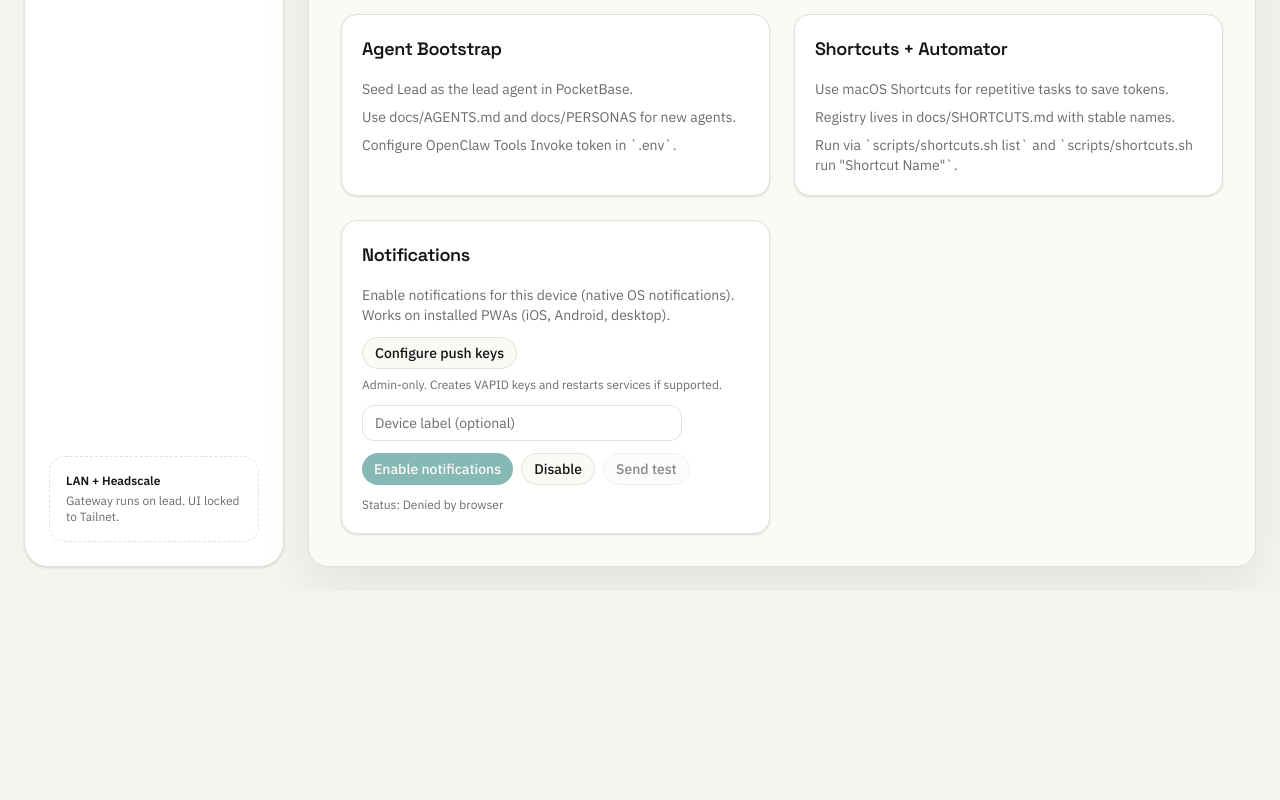
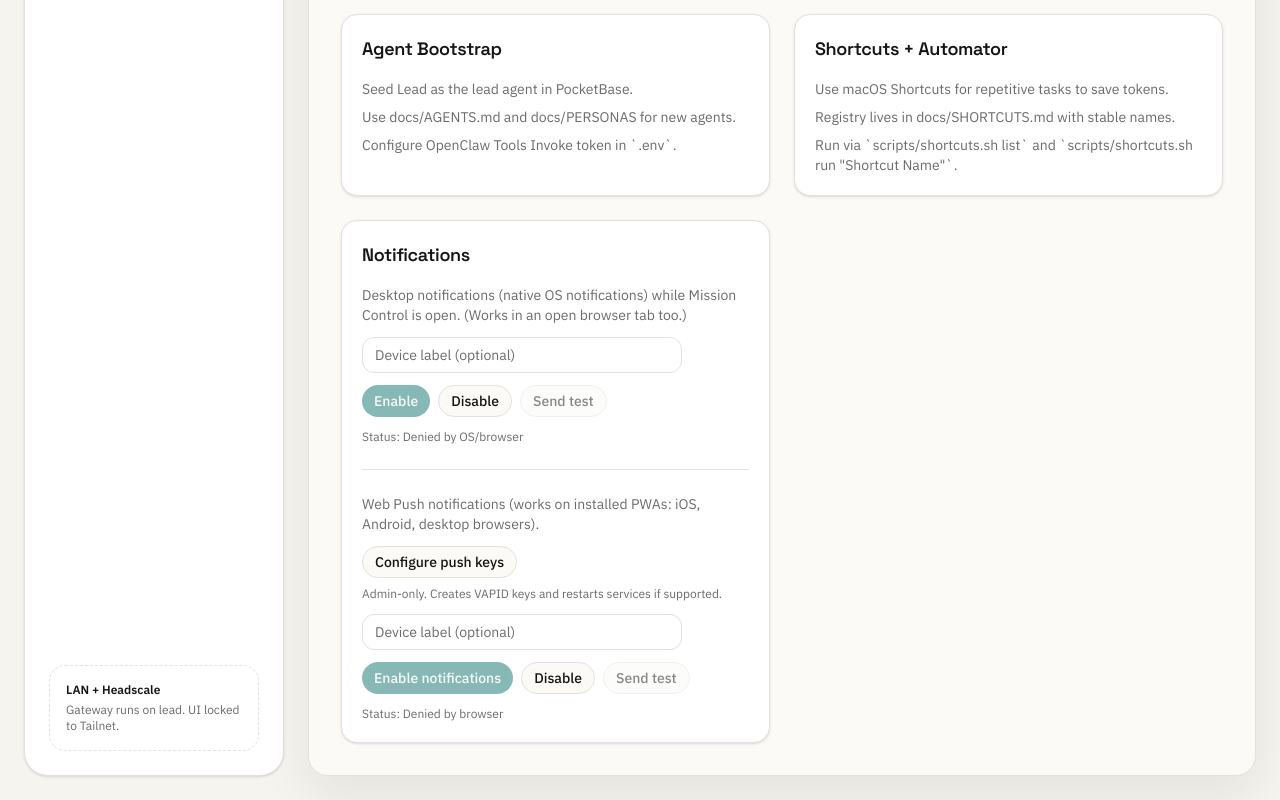
Before and after one commit to cocoHMC/mission-control, a Next.js app in the folder apps/web/: page /settings in a window 1280 px wide. Shown: the part 1485-2285 px from the top of the page. Before the commit the page ends 2076 px from the top, so only its background shows below. Built offline with nearby package versions, Linux system fonts and the light colour scheme; no server answers.

Commit message:
Notifications: add desktop realtime notifications; disable web push in Electron

```diff
--- a/apps/web/src/app/layout.tsx
+++ b/apps/web/src/app/layout.tsx
@@ -2,6 +2,7 @@ import type { Metadata, Viewport } from 'next';
 import Script from 'next/script';
 import { IBM_Plex_Sans, JetBrains_Mono, Space_Grotesk } from 'next/font/google';
 import './globals.css';
+import { DesktopNotificationsProvider } from '@/components/notifications/DesktopNotificationsProvider';
 
 const display = Space_Grotesk({
   variable: '--font-display',
@@ -49,6 +50,7 @@ export default function RootLayout({
   } catch {}
 })();`}
         </Script>
+        <DesktopNotificationsProvider />
         {children}
       </body>
     </html>
--- /dev/null
+++ b/apps/web/src/app/settings/DesktopNotifications.tsx
@@ -0,0 +1,129 @@
+'use client';
+
+import * as React from 'react';
+import { Button } from '@/components/ui/button';
+import { Input } from '@/components/ui/input';
+
+const STORAGE_KEY = 'mc_desktop_notifications_enabled';
+
+function isDesktopApp() {
+  return typeof window !== 'undefined' && Boolean((window as any).MissionControlDesktop);
+}
+
+export function DesktopNotifications() {
+  const [supported, setSupported] = React.useState(false);
+  const [permission, setPermission] = React.useState<NotificationPermission>('default');
+  const [enabled, setEnabled] = React.useState(false);
+  const [deviceLabel, setDeviceLabel] = React.useState('');
+  const [status, setStatus] = React.useState<string | null>(null);
+  const [loading, setLoading] = React.useState(false);
+
+  React.useEffect(() => {
+    const ok = typeof window !== 'undefined' && 'Notification' in window;
+    setSupported(ok);
+    if (typeof window !== 'undefined' && 'Notification' in window) setPermission(Notification.permission);
+    try {
+      setEnabled(localStorage.getItem(STORAGE_KEY) === '1');
+    } catch {
+      setEnabled(false);
+    }
+  }, []);
+
+  async function enable() {
+    if (!supported) return;
+    setStatus(null);
+    setLoading(true);
+    try {
+      const p = await Notification.requestPermission();
+      setPermission(p);
+      if (p !== 'granted') {
+        setStatus('Notification permission was not granted.');
+        return;
+      }
+      try {
+        localStorage.setItem(STORAGE_KEY, '1');
+      } catch {
+        // ignore
+      }
+      setEnabled(true);
+      setStatus('Desktop notifications enabled (while Mission Control is open).');
+    } catch (err: any) {
+      setStatus(err?.message || 'Failed to enable notifications.');
+    } finally {
+      setLoading(false);
+    }
+  }
+
+  async function disable() {
+    setStatus(null);
+    setLoading(true);
+    try {
+      try {
+        localStorage.removeItem(STORAGE_KEY);
+      } catch {
+        // ignore
+      }
+      setEnabled(false);
+      setStatus('Desktop notifications disabled.');
+    } finally {
+      setLoading(false);
+    }
+  }
+
+  async function sendTest() {
+    setStatus(null);
+    setLoading(true);
+    try {
+      if (!supported) throw new Error('Notifications not supported in this environment.');
+      if (permission !== 'granted') throw new Error('Notification permission not granted.');
+      const title = 'Mission Control';
+      const body = `Test notification${deviceLabel ? ` (${deviceLabel})` : ''}`;
+      const n = new Notification(title, { body });
+      n.onclick = () => {
+        try {
+          window.focus();
+        } catch {
+          // ignore
+        }
+      };
+      setStatus('Test notification sent.');
+    } catch (err: any) {
+      setStatus(err?.message || 'Test failed.');
+    } finally {
+      setLoading(false);
+    }
+  }
+
+  return (
+    <div className="space-y-3 text-sm text-muted">
+      <div>
+        Desktop notifications (native OS notifications) while Mission Control is open.
+        {isDesktopApp() ? ' (Recommended for the macOS app.)' : ' (Works in an open browser tab too.)'}
+      </div>
+      {!supported ? <div className="text-xs text-red-600">Notifications are not supported in this environment.</div> : null}
+      <div className="flex flex-wrap gap-2">
+        <Input
+          value={deviceLabel}
+          onChange={(event) => setDeviceLabel(event.target.value)}
+          placeholder="Device label (optional)"
+          className="h-9 w-full max-w-xs"
+        />
+      </div>
+      <div className="flex flex-wrap gap-2">
+        <Button size="sm" onClick={enable} disabled={!supported || loading || permission === 'denied'}>
+          Enable
+        </Button>
+        <Button size="sm" variant="secondary" onClick={disable} disabled={loading}>
+          Disable
+        </Button>
+        <Button size="sm" variant="secondary" onClick={sendTest} disabled={!supported || loading || !enabled}>
+          Send test
+        </Button>
+      </div>
+      <div className="text-xs text-muted">
+        Status: {permission === 'denied' ? 'Denied by OS/browser' : enabled ? 'Enabled' : 'Disabled'}
+      </div>
+      {status ? <div className="text-xs text-foreground">{status}</div> : null}
+    </div>
+  );
+}
--- a/apps/web/src/app/settings/WebNotifications.tsx
+++ b/apps/web/src/app/settings/WebNotifications.tsx
@@ -27,6 +27,7 @@ function urlBase64ToUint8Array(base64String: string) {
 }
 
 export function WebNotifications() {
+  const desktopApp = typeof window !== 'undefined' && Boolean((window as any).MissionControlDesktop);
   const [supported, setSupported] = React.useState(false);
   const [permission, setPermission] = React.useState<NotificationPermission>('default');
   const [subscribed, setSubscribed] = React.useState(false);
@@ -37,12 +38,19 @@ export function WebNotifications() {
   const [configuringKeys, setConfiguringKeys] = React.useState(false);
 
   React.useEffect(() => {
-    const ok = typeof window !== 'undefined' && 'serviceWorker' in navigator && 'PushManager' in window && 'Notification' in window;
+    // Web Push is generally not supported inside Electron (no push service),
+    // but it works great in installed PWAs on iOS/Android/desktop browsers.
+    const ok =
+      !desktopApp &&
+      typeof window !== 'undefined' &&
+      'serviceWorker' in navigator &&
+      'PushManager' in window &&
+      'Notification' in window;
     setSupported(ok);
     if (typeof window !== 'undefined' && 'Notification' in window) {
       setPermission(Notification.permission);
     }
-  }, []);
+  }, [desktopApp]);
 
   const refreshVapid = React.useCallback(async () => {
     try {
@@ -129,7 +137,12 @@ export function WebNotifications() {
       setStatus('Notifications enabled.');
     } catch (err: unknown) {
       const message = err instanceof Error ? err.message : String(err);
-      setStatus(message || 'Failed to enable notifications.');
+      const m = message || 'Failed to enable notifications.';
+      if (m.toLowerCase().includes('push service not available')) {
+        setStatus('Web Push is not available in this environment. Use Desktop Notifications (while app is open) instead.');
+      } else {
+        setStatus(m);
+      }
     } finally {
       setLoading(false);
     }
@@ -177,7 +190,12 @@ export function WebNotifications() {
 
   return (
     <div className="space-y-3 text-sm text-muted">
-      <div>Enable notifications for this device (native OS notifications). Works on installed PWAs (iOS, Android, desktop).</div>
+      <div>Web Push notifications (works on installed PWAs: iOS, Android, desktop browsers).</div>
+      {desktopApp ? (
+        <div className="text-xs text-muted">
+          Note: Web Push is not supported in the macOS desktop app. Use “Desktop notifications” above.
+        </div>
+      ) : null}
       {!supported ? <div className="text-xs text-red-600">This browser does not support web push.</div> : null}
       {supported && vapid && !vapid.enabled ? (
         <div className="flex flex-wrap items-center gap-2">
--- a/apps/web/src/app/settings/page.tsx
+++ b/apps/web/src/app/settings/page.tsx
@@ -7,6 +7,7 @@ import { SetupChecklist } from '@/app/settings/SetupChecklist';
 import { TailscaleStatusCard } from '@/app/settings/TailscaleStatus';
 import { DesktopUpdates } from '@/app/settings/DesktopUpdates';
 import { OpenClawIntegration } from '@/app/settings/OpenClawIntegration';
+import { DesktopNotifications } from '@/app/settings/DesktopNotifications';
 
 export default function SettingsPage() {
   const leadName = process.env.MC_LEAD_AGENT_NAME || process.env.MC_LEAD_AGENT_ID || 'Lead';
@@ -73,7 +74,11 @@ export default function SettingsPage() {
             <CardTitle>Notifications</CardTitle>
           </CardHeader>
           <CardContent>
-            <WebNotifications />
+            <div className="space-y-6">
+              <DesktopNotifications />
+              <div className="h-px bg-[var(--border)]" />
+              <WebNotifications />
+            </div>
           </CardContent>
         </Card>
       </div>
--- /dev/null
+++ b/apps/web/src/components/notifications/DesktopNotificationsProvider.tsx
@@ -0,0 +1,80 @@
+'use client';
+
+import * as React from 'react';
+import { getPocketBaseClient, type PBRealtimeEvent } from '@/lib/pbClient';
+
+const STORAGE_KEY = 'mc_desktop_notifications_enabled';
+
+function shouldRun() {
+  if (typeof window === 'undefined') return false;
+  try {
+    return localStorage.getItem(STORAGE_KEY) === '1';
+  } catch {
+    return false;
+  }
+}
+
+export function DesktopNotificationsProvider() {
+  React.useEffect(() => {
+    let unsub: (() => void) | null = null;
+    let cancelled = false;
+
+    const seen = new Set<string>();
+
+    async function start() {
+      if (!shouldRun()) return;
+      if (!('Notification' in window)) return;
+      if (Notification.permission !== 'granted') return;
+
+      const pb = await getPocketBaseClient();
+      unsub = await pb.collection('activities').subscribe('*', (e: PBRealtimeEvent<any>) => {
+        if (cancelled) return;
+        if (e.action !== 'create') return;
+
+        const record = e.record || {};
+        const id = String(record.id || '');
+        if (!id) return;
+        if (seen.has(id)) return;
+        seen.add(id);
+        // Prevent unbounded growth if the app stays open for a long time.
+        if (seen.size > 250) {
+          const first = seen.values().next().value;
+          if (first) seen.delete(first);
+        }
+
+        const summary = String(record.summary || '').trim();
+        if (!summary) return;
+
+        const taskId = String(record.taskId || '').trim();
+        const url = taskId ? `/tasks/${taskId}` : '/tasks';
+
+        try {
+          const n = new Notification('Mission Control', { body: summary });
+          n.onclick = () => {
+            try {
+              window.focus();
+              window.location.assign(url);
+            } catch {
+              // ignore
+            }
+          };
+        } catch {
+          // ignore if notifications fail
+        }
+      });
+    }
+
+    void start().catch(() => {});
+
+    return () => {
+      cancelled = true;
+      try {
+        unsub?.();
+      } catch {
+        // ignore
+      }
+    };
+  }, []);
+
+  return null;
+}
```
Also changed, not shown: 2 other files (tests, documents, lock files or other folders).
